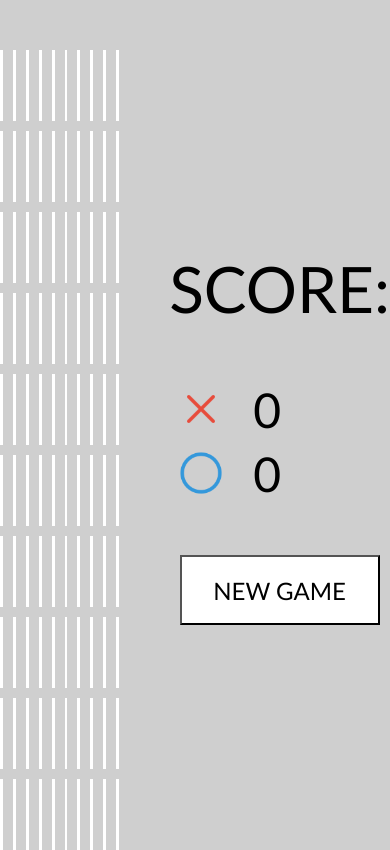
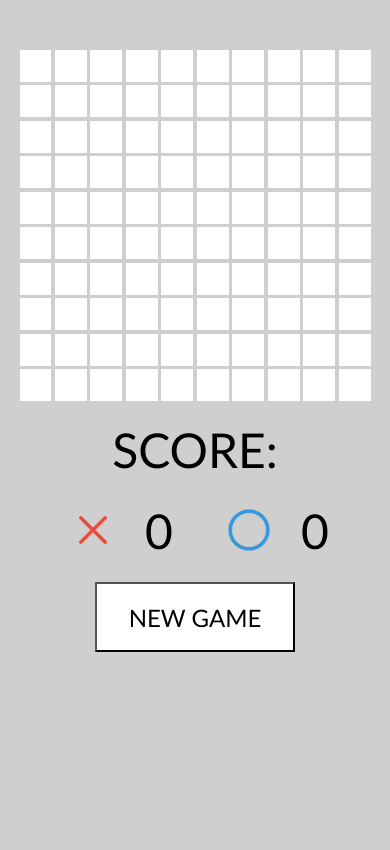
Before and after one commit to BajcarM/Tic-Tac-Toe, a plain HTML site: page index.html in a window 390 px wide. Drawn offline with Linux system fonts and the light colour scheme.

Commit message:
made it somewhat responsive

```diff
--- a/index.css
+++ b/index.css
@@ -11,20 +11,42 @@ body {
 
 main {
   display: flex;
+  padding-top: 50px;
+  height: 100%;
 }
 
 #game-board-container {
-  margin: 50px 50px auto auto;
+  /* display: grid; */
+  margin: auto;
+  position: relative;
+  width: 50%;
+}
+
+#game-board-container:after {
+  content: "";
+  display: block;
+  padding-bottom: 100%;
+}
+
+#game-board {
+  /* margin: 50px 50px auto auto; */
+  margin-left: 100px auto;
   display: grid;
-  width: 800px;
+  width: 100%;
+  height: 100%;
+  position: absolute;
+  /* width: 800px;
   height: 800px;
+  max-width: 100vh;
+  max-height: 100vw; */
   grid-template-columns: repeat(10, 1fr);
-  gap: 10px;
+  gap: 1%;
 }
 
 #menu-container {
-  margin: 200px auto auto 0px;
+  margin: auto;
   text-align: center;
+  display: block;
 }
 
 .tile {
@@ -75,10 +97,10 @@ main {
 .modal-content {
   display: none;
   width: 100%;
-  height: 400px;
+  height: 40vh;
   background-color: white;
   opacity: 90%;
-  margin-top: 300px;
+  margin-top: 20vh;
   position: fixed;
   top: 0px;
   right: 0px;
@@ -124,10 +146,14 @@ main {
   font-size: 1.5rem;
   background-color: white;
 }
+#score-div {
+  display: grid;
+  place-items: center;
+}
 
 .score {
   font-size: 4rem;
-  margin: 50px auto;
+  margin: 20px auto;
 }
 
 #player-cross-div,
@@ -157,3 +183,26 @@ main {
 #score-count-circle {
   margin: auto auto auto 20px;
 }
+
+@media (orientation: portrait) {
+  main {
+    display: block;
+  }
+
+  #game-board-container {
+    width: 90%;
+  }
+
+  #score-div {
+    grid-template-columns: 1fr 1fr;
+    padding: 0px 10%;
+  }
+  .score {
+    font-size: 3rem;
+    grid-column: span 2;
+  }
+
+  .button-start {
+      margin: 20px auto;
+  }
+}
--- a/index.html
+++ b/index.html
@@ -10,7 +10,9 @@
   </head>
   <body>
     <main>
-      <div id="game-board-container"></div>
+      <div id="game-board-container">
+        <div id="game-board"></div>
+      </div>
       <div id="menu-container">
         <div id="score-div">
           <div class="score">SCORE:</div>
--- a/index.js
+++ b/index.js
@@ -34,7 +34,7 @@ function makeTilesClickable() {
 }
 
 function gameBoardCreate(rows, columns) {
-  const gameBoardContainer = document.getElementById("game-board-container");
+  const gameBoardContainer = document.getElementById("game-board");
   gameBoardContainer.innerHTML = "";
   for (i = 0; i < rows; i++) {
     for (j = 0; j < columns; j++) {
```
